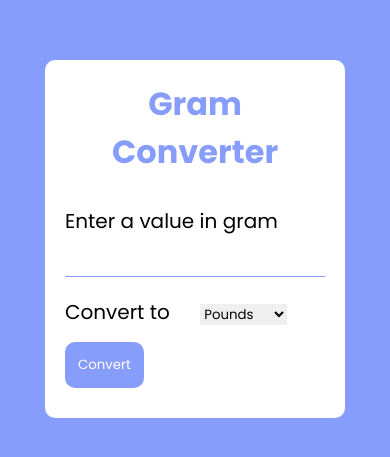
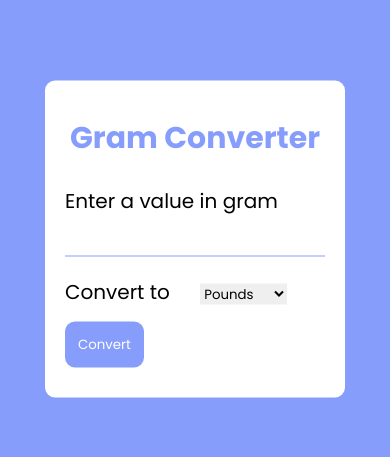
Before and after one commit to BGWEB08/Gram-converter-with-HTML-CSS-and-JavaScript., a plain HTML site: page index.html in a window 390 px wide. Shown: the part 183-640 px from the top of the page. Drawn offline with Linux system fonts and the light colour scheme.

Commit message:
style.css

```diff
--- a/style.css
+++ b/style.css
@@ -76,4 +76,10 @@ span {
     padding: 20px;
     width: 300px;
   }
+
+  h1 {
+    font-size: 30px;
+    margin-bottom: 25px;
+    margin-top: 15px;
+  }
 }
```
